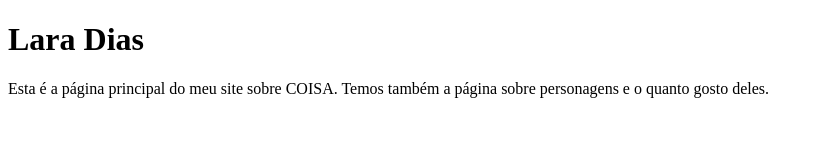
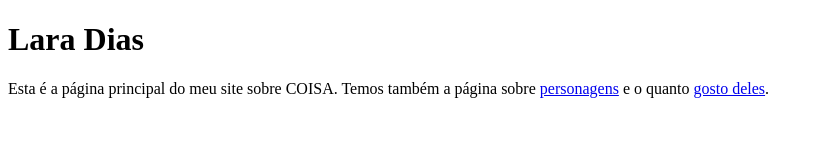
Before and after one commit to ufjf-dcc202/ufjf-dcc202-2023-3-a-atv5-Lara-Dias, a website: page index.html in a window 1280 px wide. Shown: the whole page, without its empty margins (0-823 px from the left). Drawn offline with Linux system fonts and the light colour scheme.

Commit message:
adiciona dois links no parágrafo da pág index

```diff
--- a/index.html
+++ b/index.html
@@ -9,7 +9,7 @@
     <main>
         <h1>Lara Dias</h1>
         <p>
-            Esta é a página principal do meu site sobre COISA. Temos também a página sobre personagens e o quanto gosto deles.
+            Esta é a página principal do meu site sobre COISA. Temos também a página sobre <a href="personagens.html">personagens</a> e o quanto <a href="preferencias.html">gosto deles</a>.
         </p>
     </main>
 </body>
```
